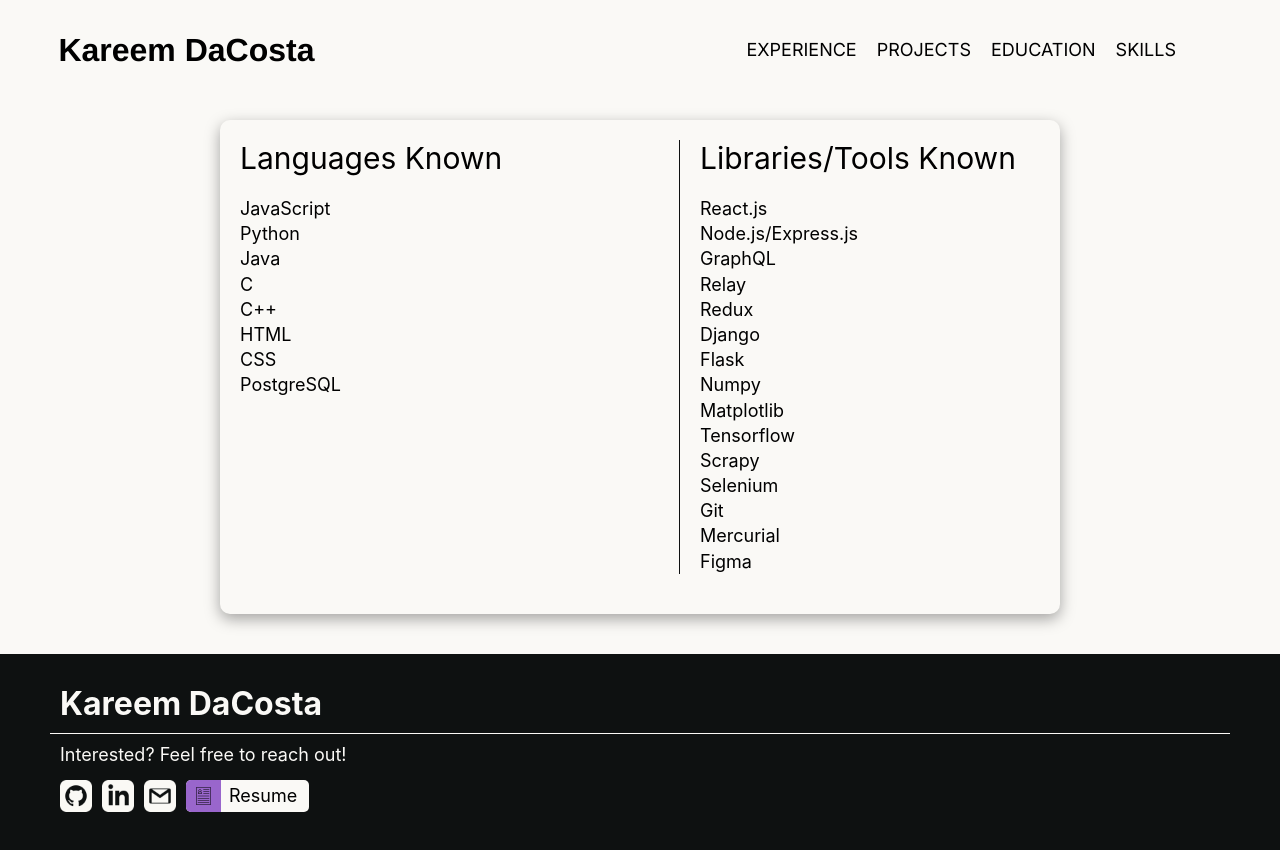
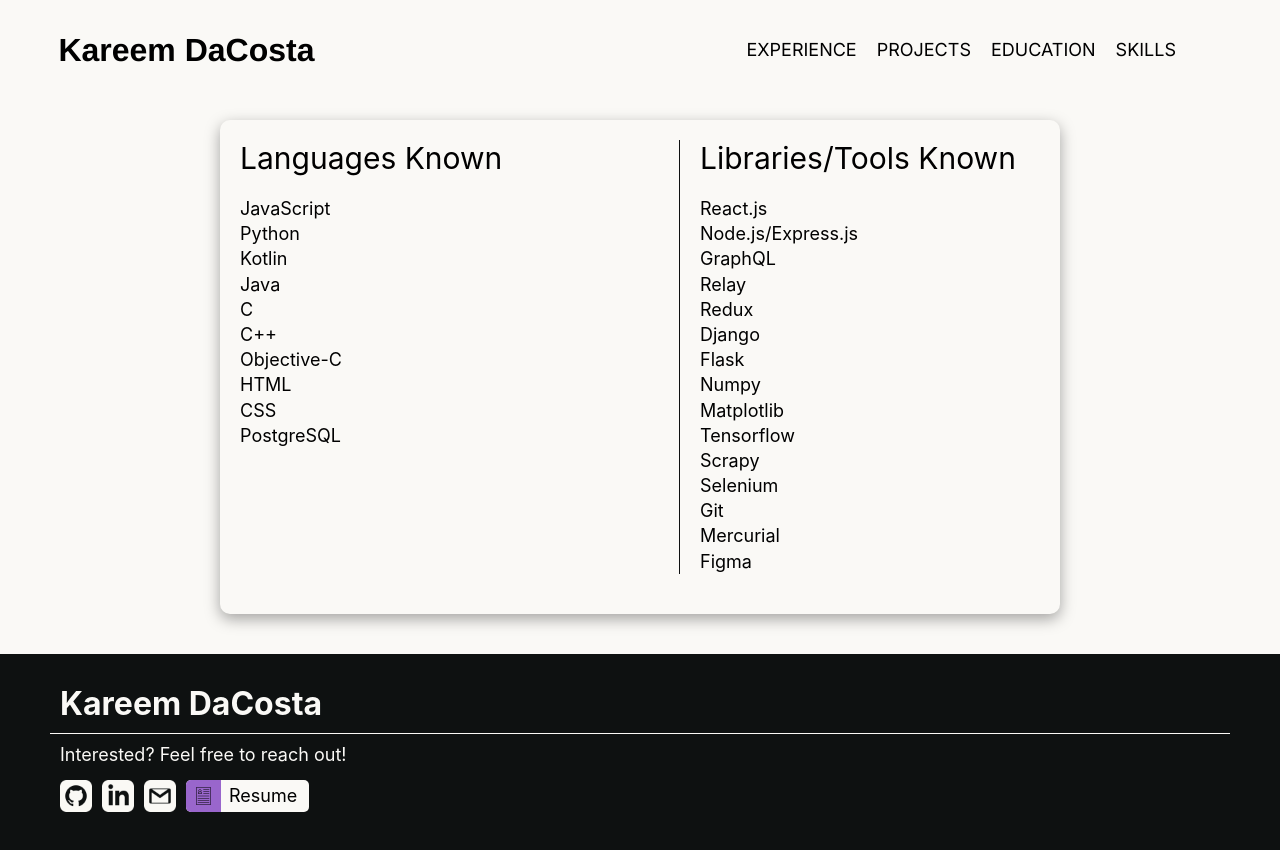
Before and after one commit to KareemDaCosta/kareem-dacosta-personal-website, a React (Create React App) app: page /skills in a window 1280 px wide. Shown: the top 850 px of the page. Built offline with nearby package versions, Linux system fonts and the light colour scheme.

Commit message:
Update Skills.jsx

```diff
--- a/src/components/Skills/Skills.jsx
+++ b/src/components/Skills/Skills.jsx
@@ -4,9 +4,11 @@
 	const languagesKnown = [
 		"JavaScript",
 		"Python",
+		"Kotlin",
 		"Java",
 		"C",
 		"C++",
+		"Objective-C",
 		"HTML",
 		"CSS",
 		"PostgreSQL",
```
